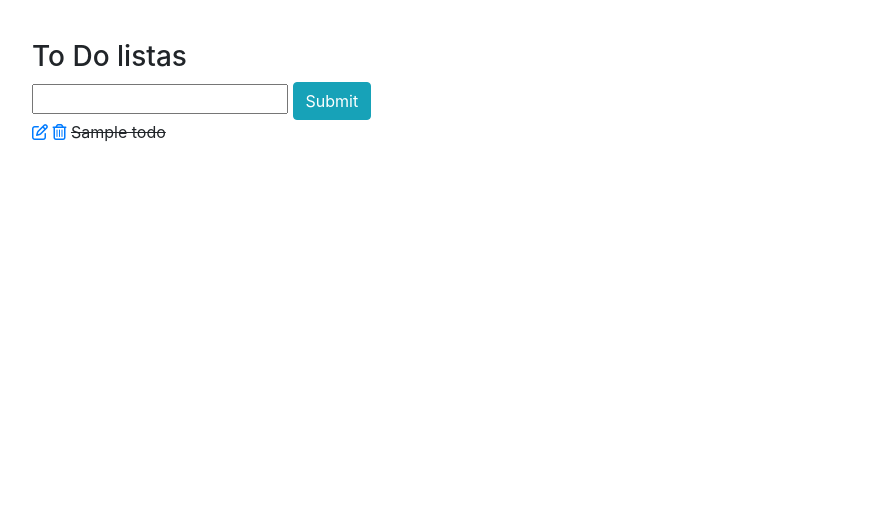
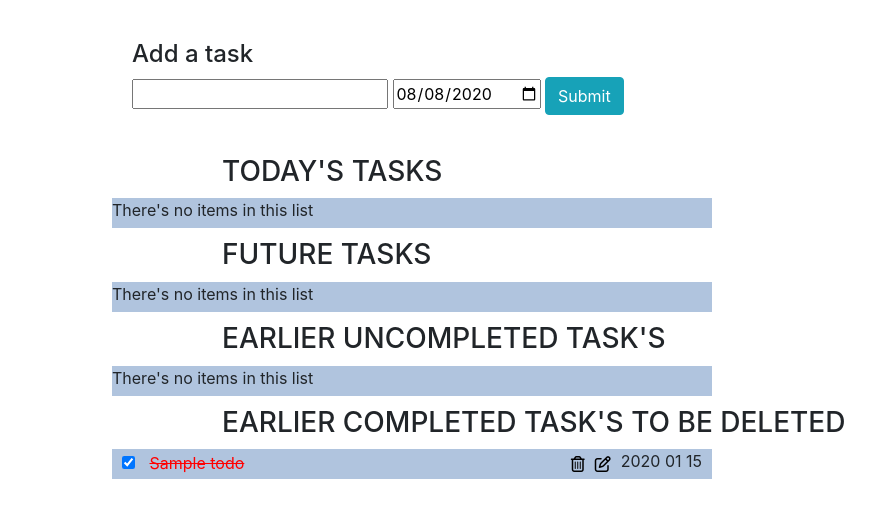
Before and after one commit to SigisM/todoapp, a Django app: page / in a window 1280 px wide. Shown: the top 518 px of the page, without its empty margins (228-1103 px from the left). Run offline with Django 3.2, Linux system fonts and the light colour scheme; tables that the repository leaves empty hold one stand-in row (values such as "Sample post"); some libraries are stand-ins or nearby versions.

Commit message:
Various fix in template\

```diff
--- a/todo_app/todo_items/forms.py
+++ b/todo_app/todo_items/forms.py
@@ -1,9 +1,17 @@
 from django import forms
+
 from .models import *
+
+
+class DateInput(forms.DateInput):
+    input_type = 'date'
 
 
 class TodoForm(forms.ModelForm):
 
     class Meta:
         model = Todo
-        fields = '__all__'
+        fields = ['title', 'created', 'completed']
+        widgets = {
+            'created': DateInput(),
+        }
--- a/todo_app/todo_items/models.py
+++ b/todo_app/todo_items/models.py
@@ -1,11 +1,13 @@
 from django.db import models
+import datetime
 
 # Create your models here.
+
 
 class Todo(models.Model):
     title = models.CharField(max_length=200)
     completed = models.BooleanField(default=False)
-    created = models.DateTimeField(auto_now_add=True)
+    created = models.DateField(default=datetime.date.today)
 
     def __str__(self):
         return self.title
--- a/todo_app/todo_items/templates/todo_items.html
+++ b/todo_app/todo_items/templates/todo_items.html
@@ -7,33 +7,137 @@
     <title>{% block title %}To Do & Shop smart{% endblock %}</title>
     <script src="https://kit.fontawesome.com/acabd4fa32.js" crossorigin="anonymous"></script>
     <style>
+
         .todo_list{
-            width: 800px;
+            width: 600px;
             margin: 20px auto;
             padding: 20px;
             border-radius: 3px;
         }
 
+        .todo_rows {
+            background-color: lightsteelblue;
+            margin: 10px auto;
+            height: 30px;
+            width: 600px;
+        }
+
+        .time {
+            text-decoration: none;
+            margin-right: 10px;
+            vertical-align: middle;
+            float: right;
+        }
+        .far {
+            color: black;
+            float: right;
+            padding-right: 10px;
+            vertical-align: middle;
+            line-height: 30px;
+        }
+
+        .checked {
+            color: red;
+            text-decoration: line-through;
+            margin-left: 10px;
+            vertical-align: middle;
+        }
+
+        .unchecked {
+            color: blue;
+            text-decoration: none;
+            margin-left: 10px;
+            vertical-align: middle;
+        }
 
     </style>
 </head>
+<body>
+
+
     <div class="todo_list">
-    <h3>To Do listas</h3>
+        <h4>Add a task</h4>
         <form method="POST" action="/">
             {% csrf_token %}
             {{form.title}}
+            {{form.created}}
             <input class="btn btn-info" type="submit" name="Create Task">
         </form>
+    </div>
 
-    {% for todo in todos %}
-        <div>
-            <a href="{% url 'update_todo' todo.id %}"><i class="far fa-edit" title="Edit item"></i></a>
+        <!-- {% now "Y-m-d" as todays_date %} -->
+
+
+        <h3 style="margin-left: 450px;">TODAY'S TASKS</h3>
+        {% for todo in todos_today %}
+                <div class="todo_rows">
+                    <input type="checkbox" name="checkbox_check"{% if todo.completed %} checked {% endif %} style="margin-left: 10px; vertical-align: middle">
+                    {% if todo.completed == True %}
+                        <span class="checked">{{todo}}</span>
+                    {% else %}
+                        <span class="unchecked">{{todo}}</span>
+                    {% endif %}
+                        <span class="time">{{todo.created|date:"Y m d"}}</span>
+                        <a href="{% url 'update_todo' todo.id %}"><i class="far fa-edit" title="Edit item";></i></a>
                         <a href="{% url 'delete_todo' todo.id %}"><i class="far fa-trash-alt" title="Delete item"></i></a>
-            {% if todo.completed == True %}
-            <strike>{{todo}}</strike>
-            {% else %}
-            <span>{{todo}}</span>
-            {% endif %}
+                </div>
+                {% empty %}
+                <div class="todo_rows">
+                    <span>There's no items in this list</span>
                 </div>
         {% endfor  %}
+
+
+        <h3 style="margin-left: 450px;">FUTURE TASKS</h3>
+        {% for todo in todos_future %}
+            <div class="todo_rows">
+                <input type="checkbox" name="checkbox_check"{% if todo.completed %} checked {% endif %} style="margin-left: 10px; vertical-align: middle">
+                {% if todo.completed == True %}
+                    <span class="checked">{{todo}}</span>
+                {% else %}
+                    <span class="unchecked">{{todo}}</span>
+                {% endif %}
+                    <span class="time">{{todo.created|date:"Y m d"}}</span>
+                    <a href="{% url 'update_todo' todo.id %}"><i class="far fa-edit" title="Edit item";></i></a>
+                    <a href="{% url 'delete_todo' todo.id %}"><i class="far fa-trash-alt" title="Delete item"></i></a>
             </div>
+                {% empty %}
+                <div class="todo_rows">
+                    <span>There's no items in this list</span>
+                </div>
+        {% endfor  %}
+
+
+        <h3 style="margin-left: 450px;">EARLIER UNCOMPLETED TASK'S</h3>
+        {% for todo in todos_uncompleted_before %}
+            <div class="todo_rows">
+                <input type="checkbox" name="checkbox_check"{% if todo.completed %} checked {% endif %} style="margin-left: 10px; vertical-align: middle">
+                <span class="unchecked">{{todo}}</span>
+                <span class="time">{{todo.created|date:"Y m d"}}</span>
+                <a href="{% url 'update_todo' todo.id %}"><i class="far fa-edit" title="Edit item";></i></a>
+                <a href="{% url 'delete_todo' todo.id %}"><i class="far fa-trash-alt" title="Delete item"></i></a>
+            </div>
+            {% empty %}
+            <div class="todo_rows">
+                <span>There's no items in this list</span>
+            </div>
+        {% endfor  %}
+
+
+        <h3 style="margin-left: 450px;">EARLIER COMPLETED TASK'S TO BE DELETED</h3>
+        {% for todo in todos_completed_before %}
+            <div class="todo_rows">
+                <input type="checkbox" name="checkbox_check"{% if todo.completed %} checked {% endif %} style="margin-left: 10px; vertical-align: middle">
+                <span class="checked">{{todo}}</span>
+                <span class="time">{{todo.created|date:"Y m d"}}</span>
+                <a href="{% url 'update_todo' todo.id %}"><i class="far fa-edit" title="Edit item";></i></a>
+                <a href="{% url 'delete_todo' todo.id %}"><i class="far fa-trash-alt" title="Delete item"></i></a>
+            </div>
+            {% empty %}
+            <div class="todo_rows">
+                <span>There's no items in this list</span>
+            </div>
+        {% endfor  %}
+
+</body>
+</html>
--- a/todo_app/todo_items/views.py
+++ b/todo_app/todo_items/views.py
@@ -1,13 +1,20 @@
 from django.shortcuts import render, redirect
 from django.http import HttpResponse
 from django.views.generic import CreateView, ListView, UpdateView, DeleteView
+import datetime
 
 from .models import *
 from .forms import *
 
 
+now = datetime.datetime.now()
+
 def index(request):
     todos = Todo.objects.all()
+    todos_today = Todo.objects.filter(created=now)
+    todos_completed_before = Todo.objects.filter(completed=True, created__lt=now)
+    todos_future = Todo.objects.filter(created__gt=now)
+    todos_uncompleted_before = Todo.objects.filter(completed=False, created__lt=now)
     form = TodoForm()
 
     if request.method =='POST':
@@ -17,7 +24,13 @@ def index(request):
         return redirect('/')
 
 
-    context = {'todos':todos, 'form':form}
+    context = {'todos':todos,
+            'todos_completed_before':todos_completed_before,
+            'todos_future':todos_future,
+            'todos_uncompleted_before':todos_uncompleted_before,
+            'todos_today':todos_today,
+            'form':form
+            }
 
     return render(request, 'todo_items.html', context)
 
```
Also changed, not shown: todo_app/todo_items/migrations/0002_todo_description.py (added), todo_app/todo_items/migrations/0003_auto_20200804_2247.py (added), todo_app/todo_items/migrations/0004_auto_20200806_2132.py (added). Lines whose indentation alone changed are shown as unchanged.
